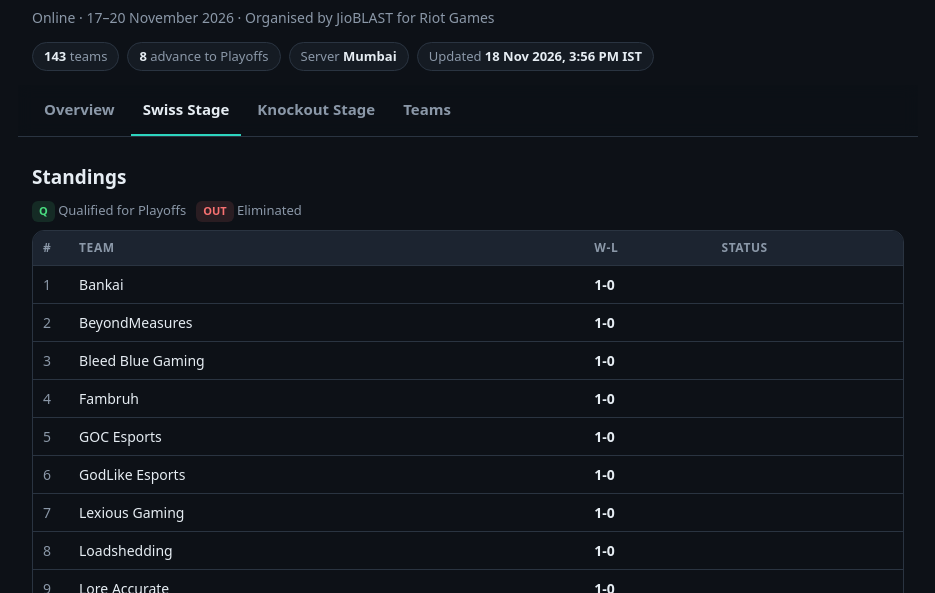
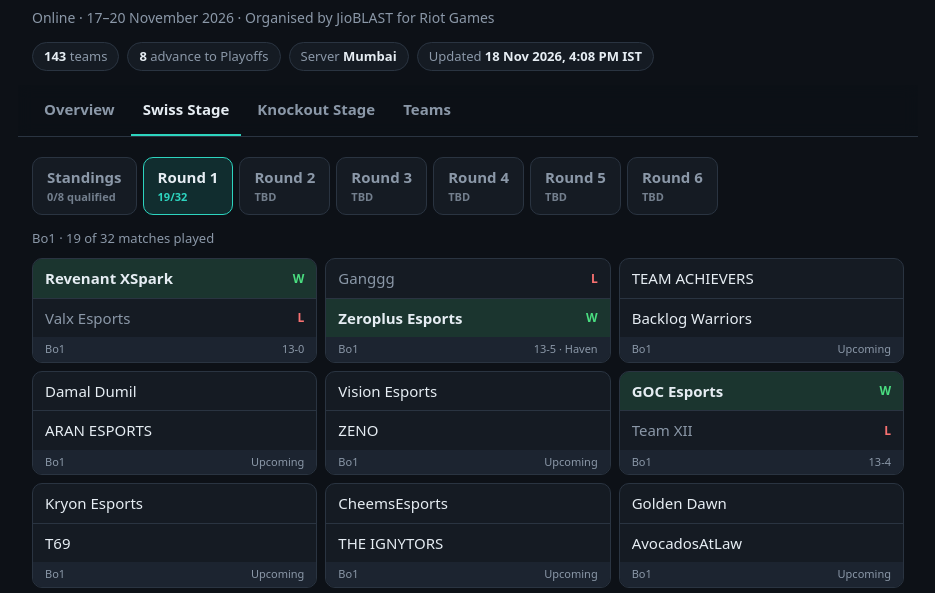
Before and after one commit to Arisue-eSports/vct-27-pacific-kickoff-south-asia-open-qualifiers, a plain HTML site: page index.html in a window 1280 px wide. Both pictures are taken after a click on the tab "Swiss Stage". Shown: the part 132-725 px from the top of the page, without its empty margins (172-1107 px from the left). Drawn offline with Linux system fonts and the light colour scheme.

Commit message:
Add files via upload

```diff
--- a/index.html
+++ b/index.html
@@ -82,6 +82,15 @@ details .inner{padding:0 12px 12px}
 .teams{display:grid;grid-template-columns:repeat(auto-fill,minmax(220px,1fr));gap:6px}
 .team{background:var(--panel);border:1px solid var(--line);border-radius:8px;padding:8px 12px;display:flex;justify-content:space-between;gap:8px;align-items:center}
 .team span:first-child{overflow:hidden;text-overflow:ellipsis;white-space:nowrap}
+.subtabs{display:flex;gap:6px;overflow-x:auto;scrollbar-width:none;padding:2px 0 10px}
+.subtabs::-webkit-scrollbar{display:none}
+.subtab{flex:none;display:flex;flex-direction:column;align-items:flex-start;gap:1px;background:var(--panel);border:1px solid var(--line);
+  color:var(--muted);border-radius:10px;padding:8px 14px;font:inherit;font-weight:700;cursor:pointer;min-height:44px}
+.subtab .cnt{font-size:11px;font-weight:600;opacity:.8}
+.subtab[aria-selected=true]{background:var(--accent-dim);border-color:var(--accent);color:var(--text)}
+.subtab[aria-selected=true] .cnt{color:var(--accent);opacity:1}
+.rpanel[hidden]{display:none}
+.rpanel>.note{margin:4px 0 10px}
 footer{margin-top:40px;padding-top:16px;border-top:1px solid var(--line);font-size:12px;color:var(--muted)}
 </style>
 </head>
@@ -145,7 +154,8 @@ footer{margin-top:40px;padding-top:16px;border-top:1px solid var(--line);font-si
 
 <!-- SWISS -->
 <section id="swiss" hidden>
-  <h2>Standings</h2>
+  <div id="rounds"></div>
+  <div class="rpanel" id="standingsPanel">
   <div class="legend">
     <span><span class="badge b-q">Q</span> Qualified for Playoffs</span>
     <span><span class="badge b-out">OUT</span> Eliminated</span>
@@ -154,7 +164,7 @@ footer{margin-top:40px;padding-top:16px;border-top:1px solid var(--line);font-si
     <thead><tr><th>#</th><th>Team</th><th>W-L</th><th>Status</th></tr></thead>
     <tbody id="standings"></tbody>
   </table></div>
-  <div id="rounds"></div>
+  </div>
 </section>
 
 <!-- KNOCKOUT -->
@@ -188,7 +198,7 @@ footer{margin-top:40px;padding-top:16px;border-top:1px solid var(--line);font-si
    To add a Swiss round, put its matches in that round's "matches" list.
    ===================================================================== */
 const DATA = {
-  "updated": "18 Nov 2026, 3:56 PM IST",
+  "updated": "18 Nov 2026, 4:08 PM IST",
   "r256": [
     { "a": "Libertes Esports", "b": "DarkxLight New gen", "winner": 2, "score": "" },
     { "a": "Cl0wns", "b": "ChaosHunters", "winner": 2, "score": "" },
@@ -293,13 +303,13 @@ const DATA = {
         { "a": "Fambruh", "b": "Xcalibur", "winner": 1, "score": "13-6" },
         { "a": "TIMEKEEPERS ACADEMY", "b": "SupleXure", "winner": 0, "score": "" },
         { "a": "Loadshedding", "b": "DarkxLight New gen", "winner": 1, "score": "13-7" },
-        { "a": "Team Hope", "b": "STAR CHASERS", "winner": 0, "score": "" },
+        { "a": "Team Hope", "b": "STAR CHASERS", "winner": 1, "score": "13-4" },
         { "a": "NYNE", "b": "PROPHETIC", "winner": 2, "score": "13-1" },
         { "a": "EvilRage Esports", "b": "Lore Accurate", "winner": 2, "score": "13-0 (FF)" },
         { "a": "NEWGEN ESPORTS", "b": "Humble Gods", "winner": 1, "score": "13-0 (FF)" },
         { "a": "Genesis Guild", "b": "Bengal Mafia", "winner": 0, "score": "" },
         { "a": "The Winner Effect", "b": "Team Rush", "winner": 1, "score": "13-5" },
-        { "a": "Only Frens", "b": "DarkxLight Esports", "winner": 0, "score": "" },
+        { "a": "Only Frens", "b": "DarkxLight Esports", "winner": 2, "score": "13-11" },
         { "a": "上自", "b": "GodLike Esports", "winner": 2, "score": "13-0" },
         { "a": "RedViperz", "b": "Trigger Point Esports", "winner": 0, "score": "" },
         { "a": "Novena", "b": "Arrancar", "winner": 0, "score": "" },
@@ -383,13 +393,38 @@ order.forEach((t,i)=>{
   tb.append(tr);
 });
 
-/* Swiss rounds */
+/* Swiss rounds as tabs */
 const rounds = $("#rounds");
+const bar = el("div","subtabs"); bar.setAttribute("role","tablist"); rounds.append(bar);
+const panels = [];
+/* Standings is the first sub-tab */
+{
+  const sp = $("#standingsPanel");
+  const nq = swissTeams.filter(t=>status(t)==="q").length;
+  const b = el("button","subtab"); b.setAttribute("role","tab");
+  b.append(el("span","","Standings")); b.append(el("span","cnt", `${nq}/8 qualified`));
+  const idx = panels.length; b.addEventListener("click",()=>pick(idx)); bar.append(b);
+  sp.remove(); rounds.append(sp); panels.push(sp);
+}
+const firstRound = panels.length;
 DATA.swiss.forEach((r,i)=>{
-  const h = el("h2","",r.name); h.append(el("span","note"," · Bo"+r.bestOf)); rounds.append(h);
-  if (!r.matches.length){ rounds.append(el("div","empty","Pairings not announced yet")); return; }
-  const g = el("div","matches"); r.matches.forEach(m=>g.append(matchCard(m,r.bestOf))); rounds.append(g);
+  const done = r.matches.filter(m=>m.winner).length;
+  const b = el("button","subtab"); b.setAttribute("role","tab");
+  b.append(el("span","",r.name));
+  b.append(el("span","cnt", r.matches.length ? `${done}/${r.matches.length}` : "TBD"));
+  b.addEventListener("click",()=>pick(firstRound+i)); bar.append(b);
+  const p = el("div","rpanel");
+  p.append(el("p","note", r.matches.length ? `Bo${r.bestOf} · ${done} of ${r.matches.length} matches played` : `Bo${r.bestOf}`));
+  if (!r.matches.length) p.append(el("div","empty","Pairings not announced yet"));
+  else { const g = el("div","matches"); r.matches.forEach(m=>g.append(matchCard(m,r.bestOf))); p.append(g); }
+  rounds.append(p); panels.push(p);
 });
+function pick(i){
+  [...bar.children].forEach((b,j)=>b.setAttribute("aria-selected", j===i));
+  panels.forEach((p,j)=>p.hidden = j!==i);
+}
+let cur = firstRound; DATA.swiss.forEach((r,i)=>{ if (r.matches.length) cur = firstRound+i; });
+pick(cur);
 
 /* Knockout */
 DATA.r128.forEach(m=>$("#r128").append(matchCard(m,3)));
```
